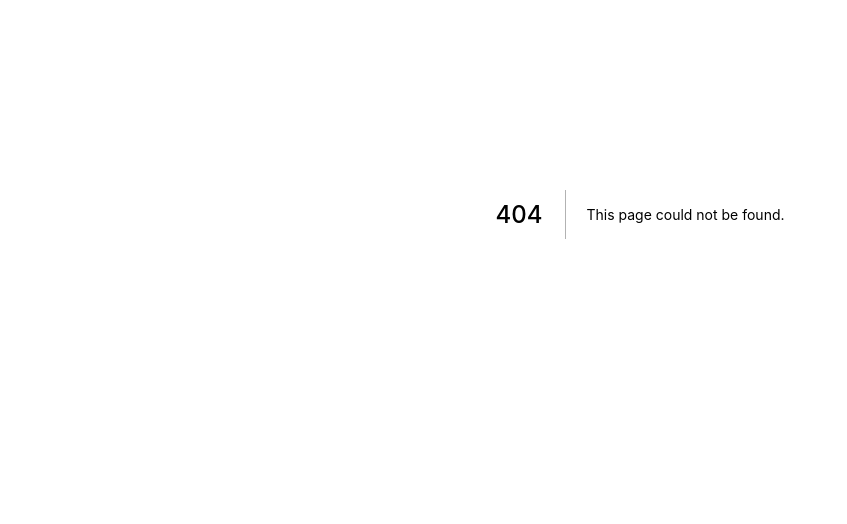
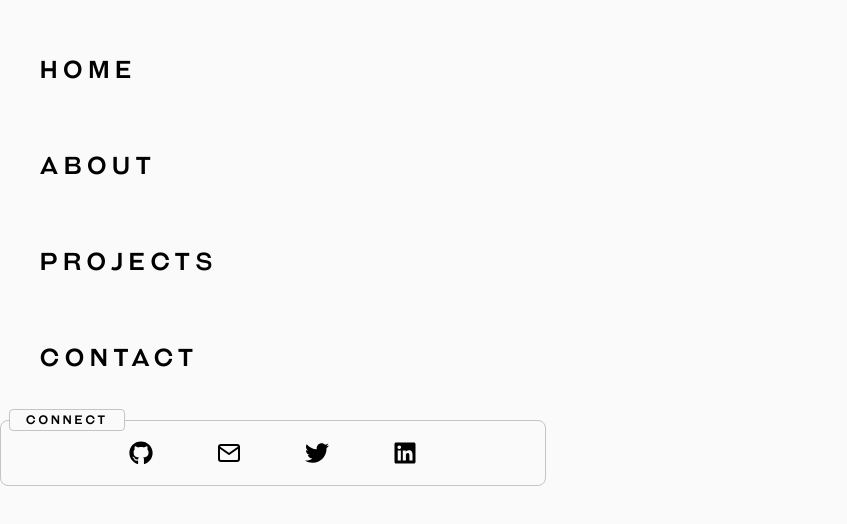
Before and after one commit to lemokami/v1, a Next.js app: page /components/Navbar in a window 1280 px wide. Before the commit this address had no page. Shown: the part 186-710 px from the top of the page, without its empty margins (0-847 px from the left). Built offline with nearby package versions, Linux system fonts and the light colour scheme.

Commit message:
feat: navbar component

```diff
--- /dev/null
+++ b/pages/components/Navbar.tsx
@@ -0,0 +1,59 @@
+import { motion, Variants } from "framer-motion";
+import Link from "next/link";
+import { useRouter } from "next/router";
+
+import SocialBar from "./SocialBar";
+
+const menuItems = [
+  { name: "Home", path: "/" },
+  { name: "About", path: "/about" },
+  { name: "Projects", path: "/projects" },
+  { name: "Contact", path: "/contact" },
+];
+
+const navLinkContainerAni: Variants = {
+  hidden: {},
+  show: { transition: { staggerChildren: 0.1 } },
+};
+
+const navLinkAni: Variants = {
+  hidden: { y: -20, opacity: 0 },
+  show: { y: 0, opacity: 1 },
+};
+
+const Navbar = () => {
+  const router = useRouter();
+
+  return (
+    <motion.div
+      className="absolute inset-0 bg-white z-50"
+      initial={{ opacity: 0 }}
+      animate={{ opacity: 1 }}
+    >
+      <motion.div
+        className="flex flex-col items-start justify-center space-y-16 h-full px-10"
+        variants={navLinkContainerAni}
+        initial="hidden"
+        animate="show"
+      >
+        {menuItems.map((item, index) => (
+          <Link href={item.path} key={item.name + index}>
+            <motion.a
+              className={`navbar-link ${
+                item.path === router.pathname
+                  ? "text-secondary hover:text-secondary"
+                  : ""
+              }`}
+              variants={navLinkAni}
+            >
+              {item.name}
+            </motion.a>
+          </Link>
+        ))}
+      </motion.div>
+      <SocialBar />
+    </motion.div>
+  );
+};
+
+export default Navbar;
```
